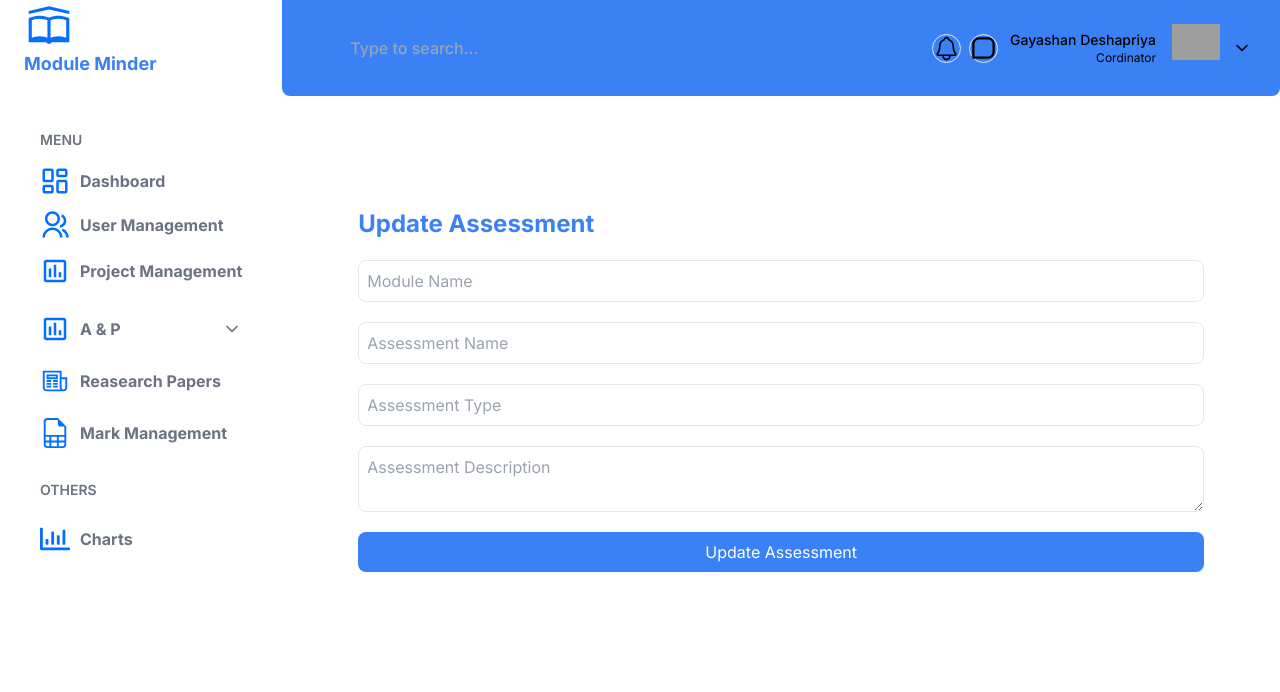
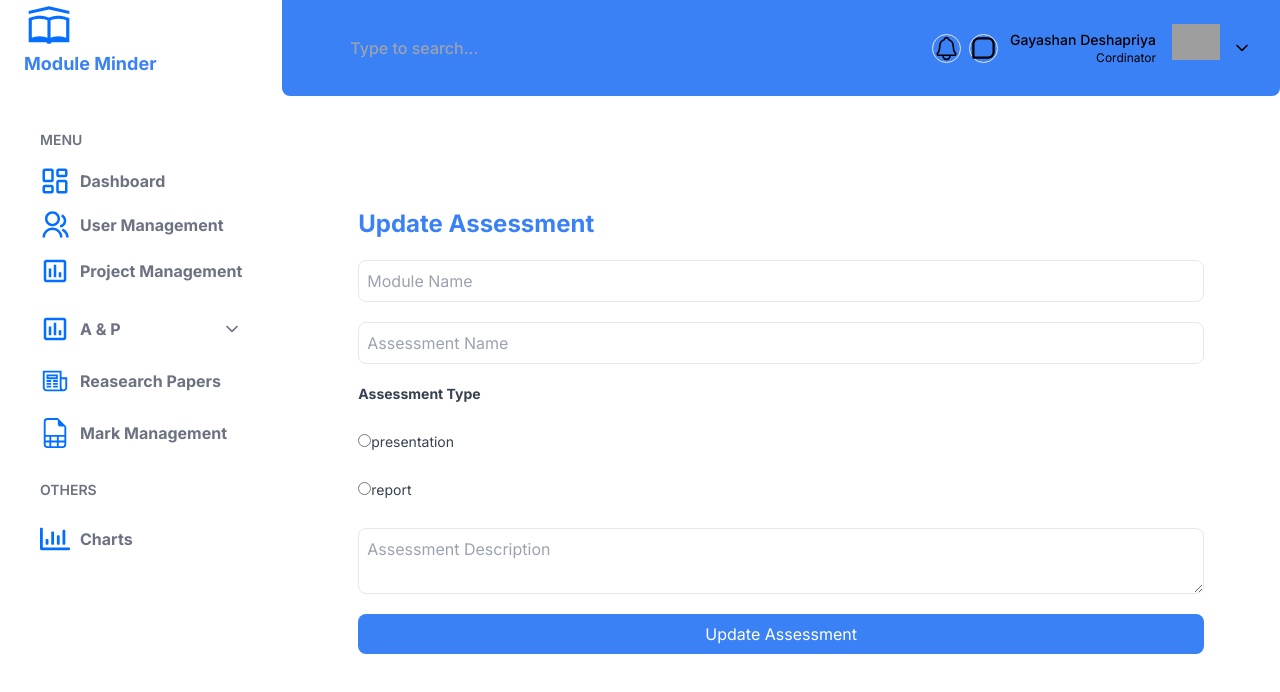
Before and after one commit to ITPM-JUN-WE-06/PMMS_frontend, a Next.js app: page /assessments/UpdateAssessment in a window 1280 px wide. Shown: the top 692 px of the page. Built offline with nearby package versions, Linux system fonts and the light colour scheme; no server answers; the database is empty; grey boxes are pictures that could not be loaded.

Commit message:
after the update button click navigate to the main assessment page

```diff
--- a/app/components/assessment/AssessmentUpdateForm.tsx
+++ b/app/components/assessment/AssessmentUpdateForm.tsx
@@ -1,12 +1,14 @@
-
 "use client";
 import React, { useState, useEffect } from "react";
+import Link from "next/link";
+
 
 const AssessmentUpdateForm: React.FC<AssessmentUpdateFormProps> = ({ id }) => {
   const [newmoduleName, setNewModuleName] = useState("");
   const [newassessmentName, setNewAssessmentName] = useState("");
   const [newassessmentType, setNewAssessmentType] = useState("");
   const [newassessmentDescription, setNewAssessmentDescription] = useState("");
+
 
   useEffect(() => {
     // Fetch assessment data when the component mounts
@@ -20,8 +22,10 @@ const AssessmentUpdateForm: React.FC<AssessmentUpdateFormProps> = ({ id }) => {
         throw new Error("Failed to fetch assessment");
       }
       const data = await res.json();
-
-
+      setNewModuleName(data.moduleName);
+      setNewAssessmentName(data.assessmentName);
+      setNewAssessmentType(data.assessmentType);
+      setNewAssessmentDescription(data.assessmentDescription);
     } catch (error) {
       console.error(error);
     }
@@ -47,6 +51,8 @@ const AssessmentUpdateForm: React.FC<AssessmentUpdateFormProps> = ({ id }) => {
         throw new Error("Failed to update assessment");
       }
 
+      window.location.href = "/assessments";
+
       // Handle success (e.g., show a success message)
     } catch (error) {
       console.log(error);
@@ -55,11 +61,13 @@ const AssessmentUpdateForm: React.FC<AssessmentUpdateFormProps> = ({ id }) => {
 
   return (
     <form onSubmit={handleSubmit} className="bg-white p-10 rounded-lg">
-      <h2 className="text-2xl text-primary font-bold mb-5">Update Assessment</h2>
+      <h2 className="text-2xl text-primary font-bold mb-5">
+        Update Assessment
+      </h2>
       <div className="flex flex-col gap-5">
         <input
           type="text"
-          placeholder="Module Name"
+          placeholder={"Module Name"}
           value={newmoduleName}
           onChange={(e) => setNewModuleName(e.target.value)}
           className="border p-2 rounded-lg text-primary"
@@ -71,22 +79,51 @@ const AssessmentUpdateForm: React.FC<AssessmentUpdateFormProps> = ({ id }) => {
           onChange={(e) => setNewAssessmentName(e.target.value)}
           className="border p-2 rounded-lg text-primary"
         />
+        <label className="block text-gray-700 text-sm font-bold mb-2">
+          Assessment Type
+        </label>
+        <label className="block text-gray-700 text-sm mb-2">
           <input
-          type="text"
-          placeholder="Assessment Type"
-          value={newassessmentType}
+            type="radio"
+            name="assessmentType"
+            value="presentation"
+            checked={newassessmentType === "presentation"}
             onChange={(e) => setNewAssessmentType(e.target.value)}
             className="border p-2 rounded-lg text-primary"
           />
+          presentation
+        </label>
+        <label className="block text-gray-700 text-sm mb-2">
+          <input
+            type="radio"
+            name="assessmentType"
+            value="report"
+            checked={newassessmentType === "report"}
+            onChange={(e) => setNewAssessmentType(e.target.value)}
+            className="border p-2 rounded-lg text-primary"
+          />
+          report
+        </label>
+
         <textarea
           placeholder="Assessment Description"
           value={newassessmentDescription}
           onChange={(e) => setNewAssessmentDescription(e.target.value)}
           className="border p-2 rounded-lg text-primary"
         />
-        <button type="submit" className="bg-primary text-white p-2 rounded-lg">
+
+        {/* <Link href="/assessments">
+<Button name="Create New Assessment" />
+</Link> */}
+
+        {/* <Link href="/assessments"> */}
+          <button
+            type="submit"
+            className="bg-primary text-white p-2 rounded-lg"
+          >
             Update Assessment
           </button>
+        {/* </Link> */}
       </div>
     </form>
   );
```
Lines whose indentation alone changed are shown as unchanged.
